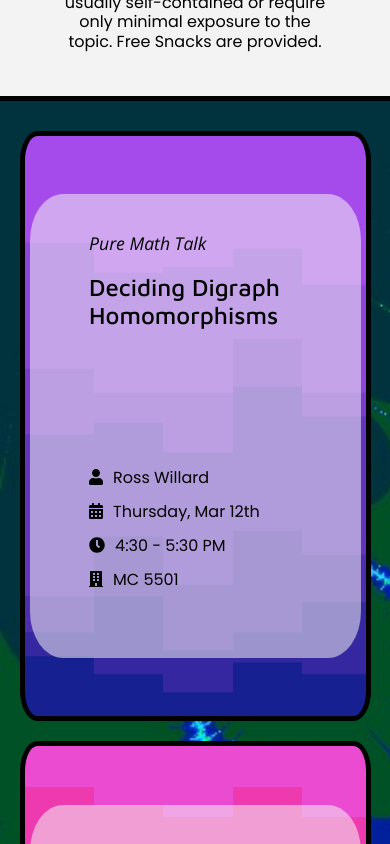
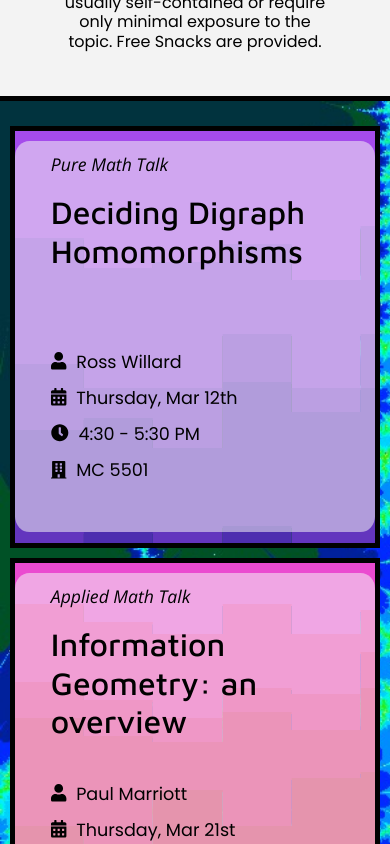
Before and after one commit to mcpenguin/pmc-website, a React (Create React App) app: page /events in a window 390 px wide. Shown: the part 860-1704 px from the top of the page. Built offline with nearby package versions, Linux system fonts and the light colour scheme.

Commit message:
media fixes for event section in general

```diff
--- a/src/components/events/events.scss
+++ b/src/components/events/events.scss
@@ -74,67 +74,6 @@
         }
     }
 
-    // "nice box" config options
-    .nice-box {
-        @extend .center;
-        // width: #{1/3 * 100%};
-        width: 30%;
-        height: 70vh;
-        padding: 0 10px;
-        margin: 0 20px;
-
-        border-radius: 5%;
-        border: $border_options;
-        box-shadow: 20px 20px #010101;
-
-        .description {
-            color: $mathsoc_pink;
-        }
-
-        .sub {
-            background: #f5f5f588;
-            padding: 20px 30px;
-            height: 80%;
-            border-radius: 10%;
-
-            div:nth-of-type(1) {
-                height: 60%;
-            }
-
-            .icon {
-                margin-right: 10px;
-            }
-        }
-
-        @media (max-width: 1300px) {
-            width: min(#{$tablet_width}, 80vw);
-            height: 60vh;
-            margin: 10px 10px;
-            box-shadow: none;
-
-            .sub {
-                height: 80%;
-                padding: 10px 10%;
-
-                div:nth-of-type(1) {
-                    height: 50%;
-                }
-            }
-        }
-
-        @media (max-width: #{$tablet_width}) {
-            width: 90vw;
-            height: 70vh;
-            padding: 0 5px;
-
-            .sub {
-                div:nth-of-type(1) {
-                    height: 50%;
-                }
-            }
-        }
-    }
-
     .events-header {
         height: 70vh;
         background: url("./events-bg.png");
@@ -192,32 +131,99 @@
         }
 
         h4 {
-            font-size: 2em;
+            font-size: 2.4em;
             font-family: "Maven Pro", sans-serif;
 
-            @media (max-width: $tablet_width) {
-                font-size: 1.8em;
+            @media (max-width: 1300px) {
+                font-size: 2.1em;
             }
 
             @media (max-width: #{$mobile_width}) {
-                font-size: 1.5em;
+                font-size: 2em;
             }
 
             @media (max-width: #{$small_mobile_width}) {
+                font-size: 1.7em;
+            }
+        }
+
+        h6 {
+            font-weight: 400;
+            margin: 15px 0;
+            font-size: 1.2em;
+
+            @media (max-width: 1300px) {
                 font-size: 1.4em;
+            }
+
+            @media (max-width: #{$mobile_width}) {
+                font-size: 1.1em;
             }
         }
 
         @media (max-width: #{$tablet_width}) {
-            padding: 20px 0 50px 0;
-
-            div {
-                padding: 10%;
-            }
+            padding: 20px 0;
         }
 
         .prof-talk {
-            @extend .nice-box;
+            @extend .center;
+            // width: #{1/3 * 100%};
+            width: 30%;
+            height: 70vh;
+            padding: 0 10px;
+            margin: 0 20px;
+
+            border-radius: 5%;
+            border: $border_options;
+            box-shadow: 20px 20px #010101;
+
+            .sub {
+                background: #f5f5f588;
+                padding: 20px 30px;
+                height: 80%;
+                border-radius: 10%;
+
+                div:nth-of-type(1) {
+                    height: 60%;
+                }
+
+                .icon {
+                    margin-right: 10px;
+                }
+            }
+
+            @media (max-width: 1300px) {
+                width: min(#{$tablet_width}, 80vw);
+                height: 70vh;
+                margin: 10px 10px;
+                box-shadow: none;
+
+                .sub {
+                    height: 80%;
+                    padding: 10px 10%;
+
+                    div:nth-of-type(1) {
+                        height: 50%;
+                    }
+                }
+            }
+
+            @media (max-width: #{$tablet_width}) {
+                width: 95vw;
+                height: 55vh;
+                padding: 0;
+                border-radius: 0;
+                margin: 5px 0;
+
+                .sub {
+                    height: 95%;
+                    border-radius: 4%;
+                }
+            }
+
+            @media (max-width: $mobile_width) {
+                height: 50vh;
+            }
         }
 
         .pm {
@@ -333,7 +339,10 @@
             }
 
             @media (max-width: #{$tablet_width}) {
+
                 .talks {
+                    box-shadow: none;
+
                     h4 {
                         font-size: 1.7em;
                     }
@@ -344,16 +353,17 @@
                 }
 
                 .details {
+                    box-shadow: none;
+                    margin: 20px 0;
                     width: 80%;
                     h6 {
                         font-size: 1.5em;
                     }
-
                 }
             }
 
             @media (max-width: 520px) {
-                padding: 5vh 5%;
+                padding: 1vh 5%;
 
                 .talks {
                     border-radius: 2%;
@@ -400,6 +410,7 @@
 
             @media (max-width: $tablet_width) {
                 padding: 40px 0;
+                margin: 0;
             }
 
             // template for other event container
@@ -468,6 +479,10 @@
                 }
 
                 @media (max-width: #{$mobile_width}) {
+                    margin: 0;
+                    border-radius: 0;
+                    box-shadow: none;
+
                     .inner {
                         .details {
                             .icon {
```
